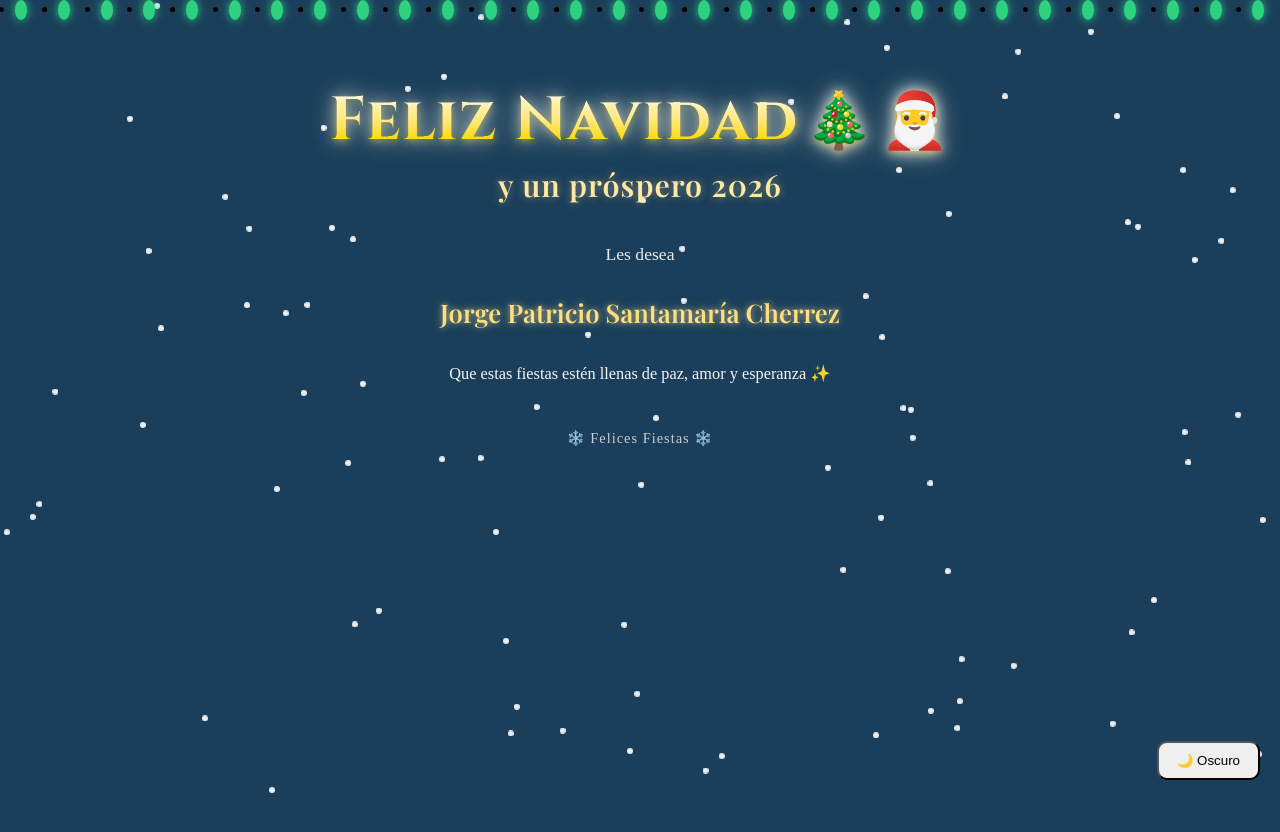
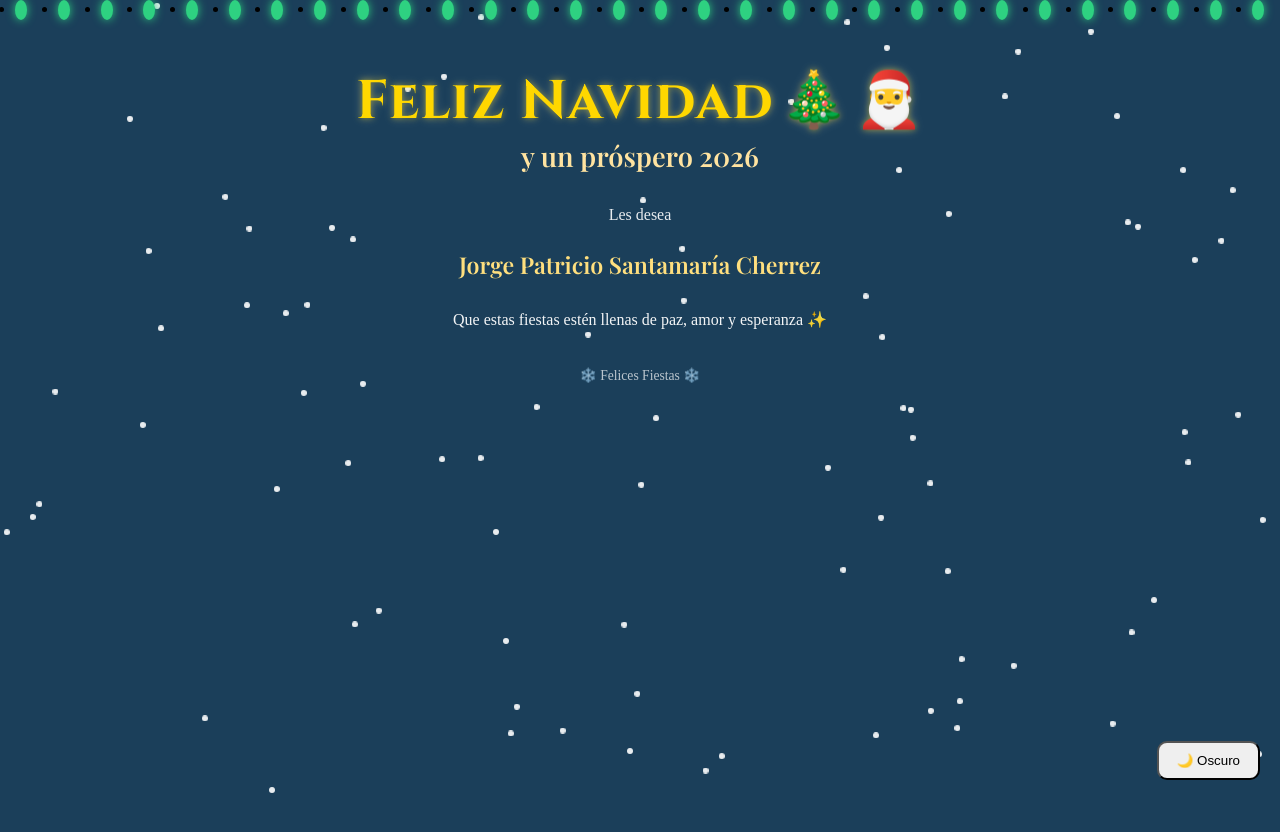
Before and after one commit to Patogol35/Navidad, a React (Vite) app: page / in a window 1280 px wide. Shown: the top 832 px of the page. Built offline with nearby package versions, Linux system fonts and the light colour scheme.

Commit message:
Update Home.css

```diff
--- a/src/pages/Home.css
+++ b/src/pages/Home.css
@@ -1,23 +1,15 @@
 @import url("https://fonts.googleapis.com/css2?family=Cinzel:wght@600;700&family=Playfair+Display:wght@500;600&display=swap");
 
 /* =========================
-FONDO NAVIDEÑO
+FONDO SIMPLE NAVIDEÑO
 ========================= */
 body {
   margin: 0;
-  background:
-    radial-gradient(
-      circle at top,
-      rgba(255, 230, 180, 0.18),
-      transparent 55%
-    ),
-    linear-gradient(
-      180deg,
-      #7a0d0d 0%,
-      #0f3d2e 45%,
-      #4b0c0c 100%
-    );
-  background-attachment: fixed;
+  background: linear-gradient(
+    180deg,
+    #8b1d1d 0%,
+    #6f1515 100%
+  );
 }
 
 /* =========================
@@ -29,63 +21,38 @@ CONTENEDOR
   flex-direction: column;
   align-items: center;
 
-  padding-top: 90px;
-  padding-bottom: 26px;
+  padding-top: 72px;      /* ⬅️ compacto */
+  padding-bottom: 20px;
   padding-inline: 16px;
 
+  text-align: center;
+  color: #ffffff;
   position: relative;
   z-index: 10;
-  color: #ffffff;
-  text-align: center;
 }
 
 /* =========================
-TÍTULO PRINCIPAL
+TÍTULO
 ========================= */
 .title {
   font-family: "Cinzel", serif;
-  font-size: clamp(2.2rem, 6.5vw, 3.8rem);
+  font-size: clamp(2.1rem, 6vw, 3.4rem);
   font-weight: 700;
-  letter-spacing: 1.5px;
+  letter-spacing: 1.2px;
   margin: 0;
-  line-height: 1.05;
+  line-height: 1.1;
   white-space: nowrap;
 
-  background: linear-gradient(
-    180deg,
-    #ffffff 0%,
-    #fff1b8 40%,
-    #ffd700 75%,
-    #ffffff 100%
-  );
-
-  -webkit-background-clip: text;
-  -webkit-text-fill-color: transparent;
+  color: #ffd700;
 
   text-shadow:
-    0 2px 6px rgba(255, 215, 0, 0.35),
-    0 0 14px rgba(255, 255, 255, 0.35);
-
-  animation: titleGlow 4s ease-in-out infinite;
+    0 0 6px rgba(255, 215, 0, 0.45),
+    0 0 12px rgba(255, 255, 255, 0.25);
 }
 
-/* Emojis discretos y elegantes */
+/* Emojis normales */
 .title span {
-  font-size: 0.9em;
   margin-left: 6px;
-  -webkit-text-fill-color: initial;
-  background: none;
-  filter: drop-shadow(0 0 6px rgba(255,255,255,0.45));
-}
-
-/* Brillo suave */
-@keyframes titleGlow {
-  0%, 100% {
-    filter: drop-shadow(0 0 6px rgba(255,215,0,0.35));
-  }
-  50% {
-    filter: drop-shadow(0 0 12px rgba(255,255,255,0.6));
-  }
 }
 
 /* =========================
@@ -93,38 +60,33 @@ SUBTÍTULO
 ========================= */
 .subtitle {
   font-family: "Playfair Display", serif;
-  font-size: clamp(1.25rem, 4.5vw, 1.9rem);
-  color: #ffe8a3;
-  margin-top: 10px;
-  margin-bottom: 22px;
-  letter-spacing: 1px;
-  text-shadow: 0 0 8px rgba(255, 215, 150, 0.45);
+  font-size: clamp(1.2rem, 4.5vw, 1.7rem);
+  margin-top: 6px;
+  margin-bottom: 16px;
+  color: #ffe3a0;
 }
 
 /* =========================
 TEXTOS
 ========================= */
 .message {
-  font-size: 1.1rem;
+  font-size: 1rem;
   opacity: 0.9;
-  margin-bottom: 4px;
+  margin-bottom: 2px;
 }
 
 .name {
   font-family: "Playfair Display", serif;
-  font-size: clamp(1.25rem, 4vw, 1.6rem);
+  font-size: clamp(1.2rem, 4vw, 1.45rem);
   font-weight: 600;
   color: #ffdf7e;
-  margin-bottom: 16px;
-  text-shadow:
-    0 0 6px rgba(255,223,126,0.6),
-    0 0 12px rgba(255,255,255,0.25);
+  margin-bottom: 12px;
 }
 
 .blessing {
-  max-width: 600px;
-  font-size: 1.02rem;
-  line-height: 1.6;
+  max-width: 520px;
+  font-size: 1rem;
+  line-height: 1.55;
   opacity: 0.95;
 }
 
@@ -132,14 +94,13 @@ TEXTOS
 FOOTER
 ========================= */
 .footer {
-  margin-top: 26px;
-  font-size: 0.9rem;
-  opacity: 0.75;
-  letter-spacing: 1px;
+  margin-top: 18px;
+  font-size: 0.85rem;
+  opacity: 0.7;
 }
 
 /* =========================
-NIEVE (NO SE TOCA)
+NIEVE (NO TOCAR)
 ========================= */
 .snow-mobile {
   pointer-events: none;
@@ -159,7 +120,6 @@ NIEVE (NO SE TOCA)
   animation: snow-fall-front 6s linear infinite;
   opacity: 0.45;
   will-change: transform;
-  transform: translateZ(0);
 }
 
 .snow-mobile::after {
@@ -172,24 +132,12 @@ NIEVE (NO SE TOCA)
   animation: snow-fall-back 10s linear infinite;
   opacity: 0.35;
   will-change: transform;
-  transform: translateZ(0);
 }
 
 @keyframes snow-fall-front {
-  to {
-    transform: translateY(120vh) translateX(18px);
-  }
+  to { transform: translateY(120vh); }
 }
 
 @keyframes snow-fall-back {
-  to {
-    transform: translateY(120vh) translateX(-12px);
-  }
+  to { transform: translateY(120vh); }
 }
-
-@media (prefers-reduced-motion: reduce) {
-  .snow-mobile::before,
-  .snow-mobile::after {
-    animation: none;
-  }
-}
```
